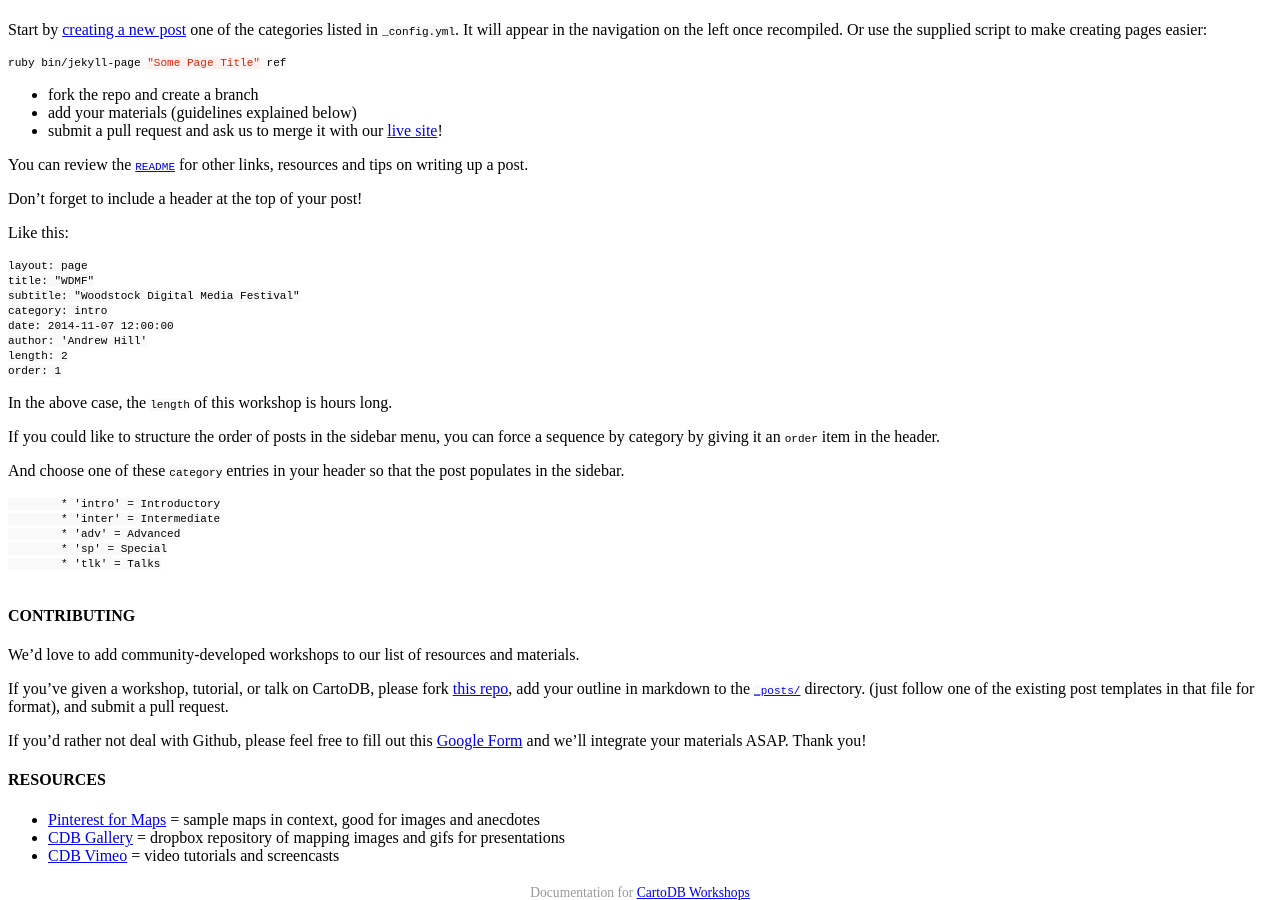
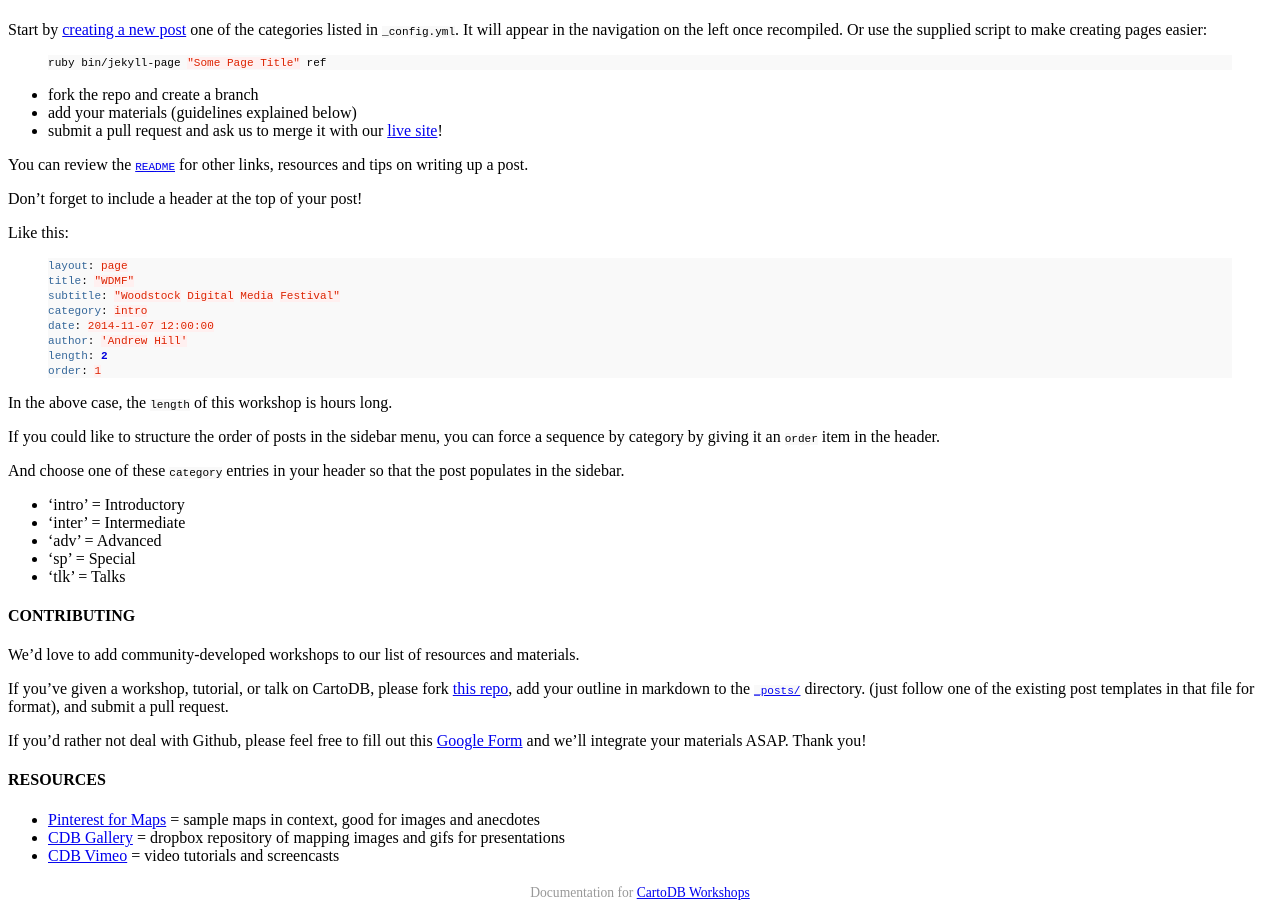
Before and after one commit to CartoDB/training, a Jekyll site: the page built from index.md, in a window 1280 px wide and 900 px high, scrolled down 843 px. Built offline with Jekyll 4.4.1, drawn with Linux system fonts in a browser that asks for light colours; a style sheet for code colours, icons or effects is not loaded.

Commit message:
Updated syntax highlighting

````diff
--- a/index.md
+++ b/index.md
@@ -12,9 +12,9 @@ Check out the side bar for featured workshop scripts, and the [`img/`](https://g
 
 Start by [creating a new post](http://jekyllrb.com/docs/posts/) one of the categories listed in `_config.yml`. It will appear in the navigation on the left once recompiled. Or use the supplied script to make creating pages easier:
 
-```bash
+{% highlight bash %}
 ruby bin/jekyll-page "Some Page Title" ref
-```
+{% endhighlight %}
 
 * fork the repo and create a branch
 * add your materials (guidelines explained below)
@@ -25,16 +25,16 @@ You can review the [`README`](https://github.com/ohasselblad/workshops/blob/mast
 Don't forget to include a header at the top of your post!
 
 Like this:
-
-	layout: page
-	title: "WDMF"
-	subtitle: "Woodstock Digital Media Festival"
-	category: intro
-	date: 2014-11-07 12:00:00
-	author: 'Andrew Hill'
-	length: 2
-	order: 1
-
+{% highlight yaml %}
+layout: page
+title: "WDMF"
+subtitle: "Woodstock Digital Media Festival"
+category: intro
+date: 2014-11-07 12:00:00
+author: 'Andrew Hill'
+length: 2
+order: 1
+{% endhighlight %}
 
 In the above case, the `length` of this workshop is hours long.
 
@@ -42,14 +42,11 @@ If you could like to structure the order of posts in the sidebar menu, you can f
 
 And choose one of these `category` entries in your header so that the post populates in the sidebar.
 
-```
-	* 'intro' = Introductory
-	* 'inter' = Intermediate
-	* 'adv' = Advanced
-	* 'sp' = Special
-	* 'tlk' = Talks
-
-```
+* 'intro' = Introductory
+* 'inter' = Intermediate
+* 'adv' = Advanced
+* 'sp' = Special
+* 'tlk' = Talks
 
 #### CONTRIBUTING
 
````
